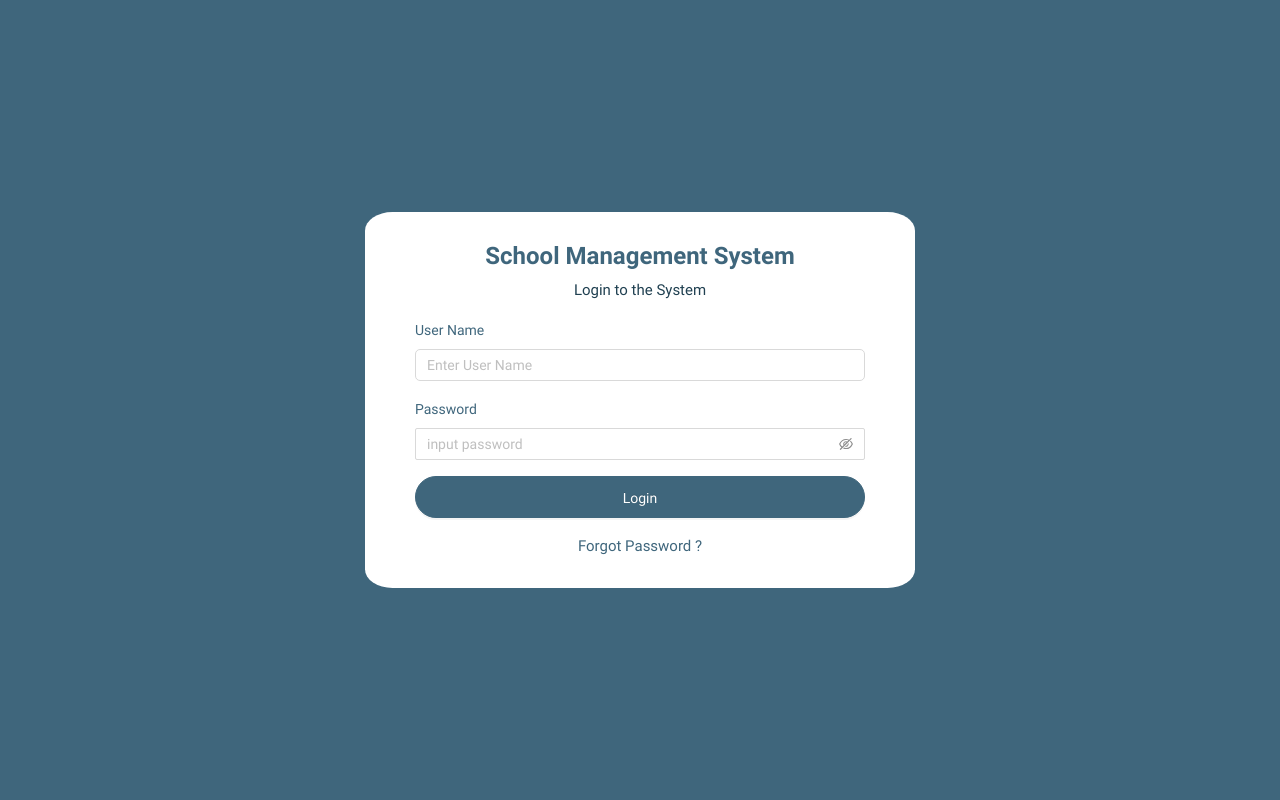
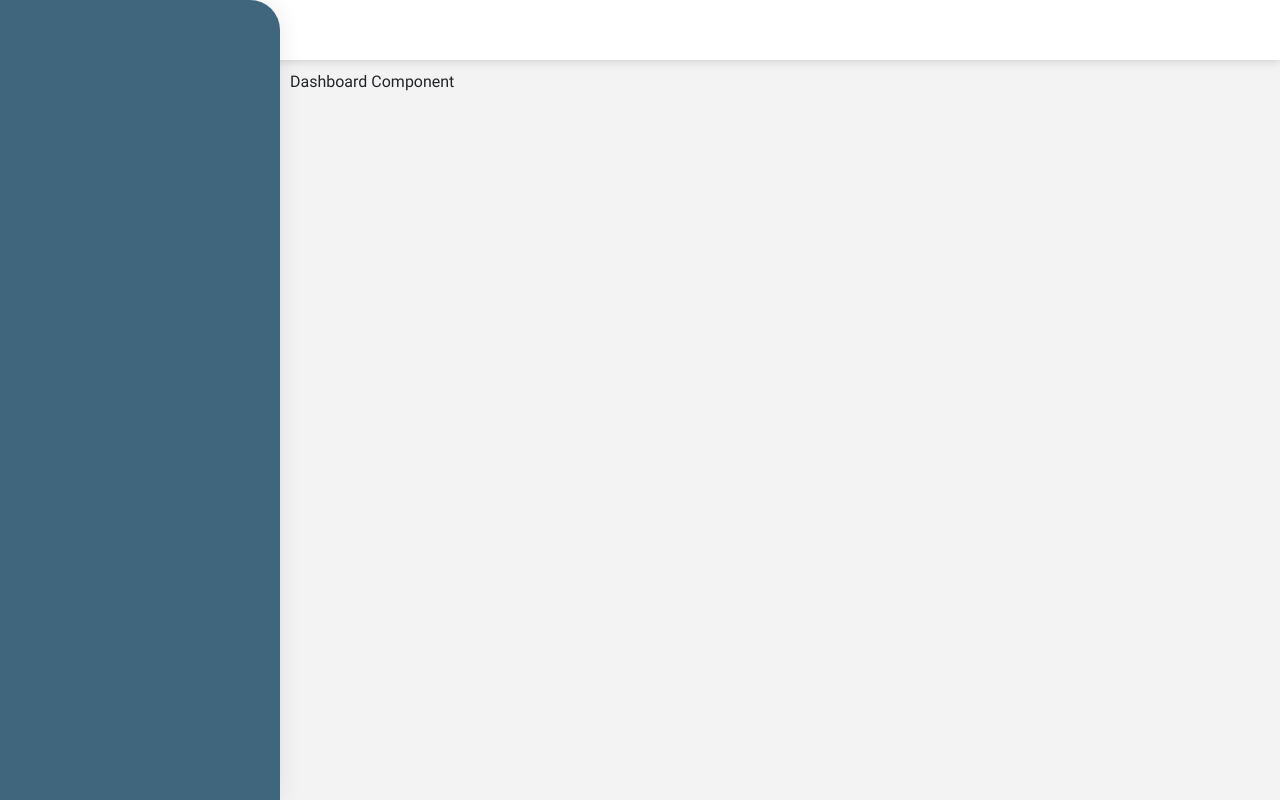
Before and after one commit to NabeelAhmadK/school-management-system, a React (Create React App) app: page /dashboard in a window 1280 px wide. Before the commit this address led to /login. Built offline with nearby package versions, Linux system fonts and the light colour scheme.

Commit message:
pages Routing

```diff
--- a/package.json
+++ b/package.json
@@ -16,6 +16,7 @@
     "react-hook-form": "^7.10.1",
     "react-router-dom": "^5.2.0",
     "react-scripts": "4.0.3",
+    "react-toastify": "^7.0.4",
     "web-vitals": "^1.1.2"
   },
   "scripts": {
--- a/src/assets/scss/app.scss
+++ b/src/assets/scss/app.scss
@@ -1,4 +1,7 @@
 @import './theme';
+@import './pages/page-layout';
 
 @import './auth/login';
-@import './auth/forgot-password'
+@import './auth/forgot-password';
+@import './components/side-bar';
+@import './components/top-bar';
--- /dev/null
+++ b/src/assets/scss/components/_side-bar.scss
@@ -0,0 +1,14 @@
+.page-wrapper {
+    position: relative;
+
+    .side-bar-wrapper {
+        height: 100vh;
+        background-color: $primary-color-light;
+        width: 280px;
+        border-radius: 0 30px 0 0;
+        transition: 0.3s;
+        position: fixed;
+        top: 0;
+        box-shadow: 0 0 21px 0 rgba(rgb(37, 37, 37), 0.1);
+    }
+}
--- /dev/null
+++ b/src/assets/scss/components/_top-bar.scss
@@ -0,0 +1,10 @@
+.top-nav-bar {
+    background-color: $color-white;
+    width: 100%;
+    display: flex;
+    align-items: center;
+    padding: $header-wrapper-padding;
+    height: 60px;
+    position: relative;
+    filter: drop-shadow(0px 1px 5px #cccccc);
+}
--- /dev/null
+++ b/src/assets/scss/pages/_page-layout.scss
@@ -0,0 +1,7 @@
+.page-body {
+    min-height: calc(100vh - 60px);
+    margin-top: 0px;
+    margin-left: 280px;
+    background-color: #f3f3f3;
+    padding: 10px;
+}
--- a/src/assets/scss/utils/_variable.scss
+++ b/src/assets/scss/utils/_variable.scss
@@ -1,6 +1,8 @@
 
 $primary-color-light: #3F667C;
 $primary-color-dark: #204051;
-
+$semi-dark :#59667a;
 $danger-color: #D54C4C;
 $color-white: #fff;
+
+$header-wrapper-padding: 22px 30px;
--- a/src/components/App.js
+++ b/src/components/App.js
@@ -3,11 +3,21 @@ import { Switch, Route, Link } from "react-router-dom";
 import { routes } from '../route';
 
 import Login from '../authentication/Login';
+import SideBar from "./side-navbar";
+import TopBar from "./top-navbar";
 
 const App = ({ children }) => {
   return (
     <>
-      Pages Component
+      <div className="page-wrapper" id="pageWrapper">
+        <TopBar />
+        <div className="page-body-wrapper sidebar-icon">
+          <SideBar />
+          <div className="page-body">
+            {children}
+          </div>
+        </div>
+      </div>
     </>
   );
 }
--- a/src/components/side-navbar/index.jsx
+++ b/src/components/side-navbar/index.jsx
@@ -3,8 +3,12 @@ import React from 'react'
 const SideBar = (props) => {
 
     return (
-        <div>
-        </div>
+        <>
+            <div className="side-bar-wrapper">
+
+            </div>
+        </>
+
     )
 }
 
--- /dev/null
+++ b/src/components/top-navbar/index.jsx
@@ -0,0 +1,13 @@
+import React from 'react'
+
+const TopBar = () => {
+    return (
+        <>
+            <div className="top-nav-bar">
+
+            </div>
+        </>
+    )
+}
+
+export default TopBar
--- a/src/index.js
+++ b/src/index.js
@@ -11,7 +11,7 @@ import App from './components/App';
 
 const Root = () => {
   const [currentUser, setCurrentUser] = useState(null);
-  const [authenticated, setAuthenticated] = useState(false);
+  const [authenticated, setAuthenticated] = useState(true);
 
   return (
     <>
@@ -24,18 +24,17 @@ const Root = () => {
 
             {currentUser !== null || authenticated ?
               <App>
-                {
-                  routes.map(route => {
-                    return (
-                      <Route
-                        component={route.component}
-                        path={route.path}
-                        exact={route.exact}
-                        key={route.component}
-                      />
-                    )
-                  })
-                }
+                <Route exact path={`${process.env.PUBLIC_URL}/`} render={() => {
+                  return (<Redirect to={`${process.env.PUBLIC_URL}/app`} />)
+                }} />
+
+                {routes.map(({ path, Component }) => (
+                  <Route key={path} exact path={`${process.env.PUBLIC_URL}${path}`}>
+                    {({ match }) => (
+                      <div><Component /></div>
+                    )}
+                  </Route>
+                ))}
               </App>
               :
               <Redirect to={`${process.env.PUBLIC_URL}/login`} />
--- /dev/null
+++ b/src/pages/Dashboard/index.jsx
@@ -0,0 +1,11 @@
+import React from 'react'
+
+const Dashboard = props => {
+    return (
+        <div>
+            Dashboard Component
+        </div>
+    )
+}
+
+export default Dashboard;
--- a/src/route/index.jsx
+++ b/src/route/index.jsx
@@ -1,4 +1,5 @@
+import Dashboard from "../pages/Dashboard";
 
 export const routes = [
-
+    { path: "/dashboard", Component: Dashboard },
 ];
```
